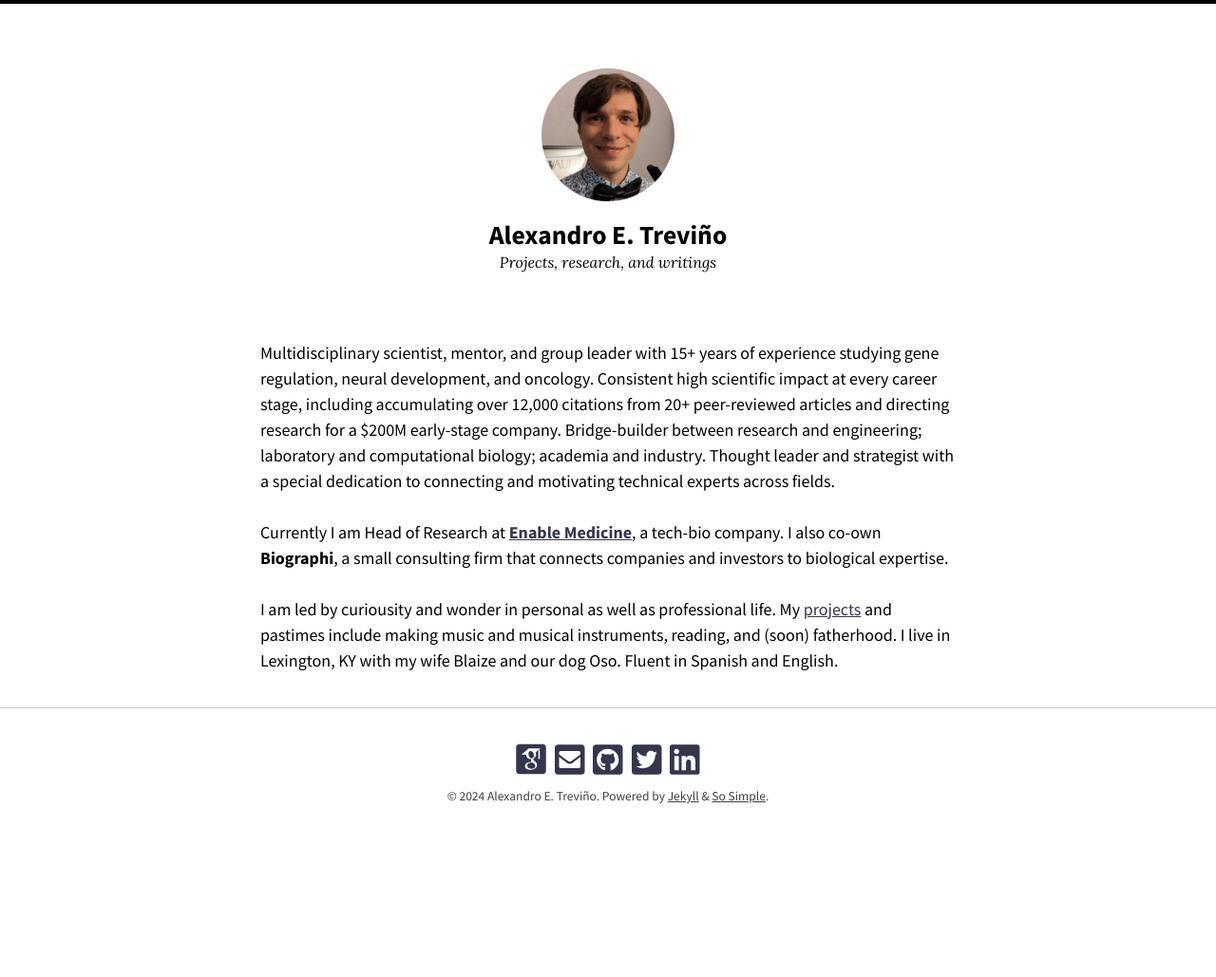
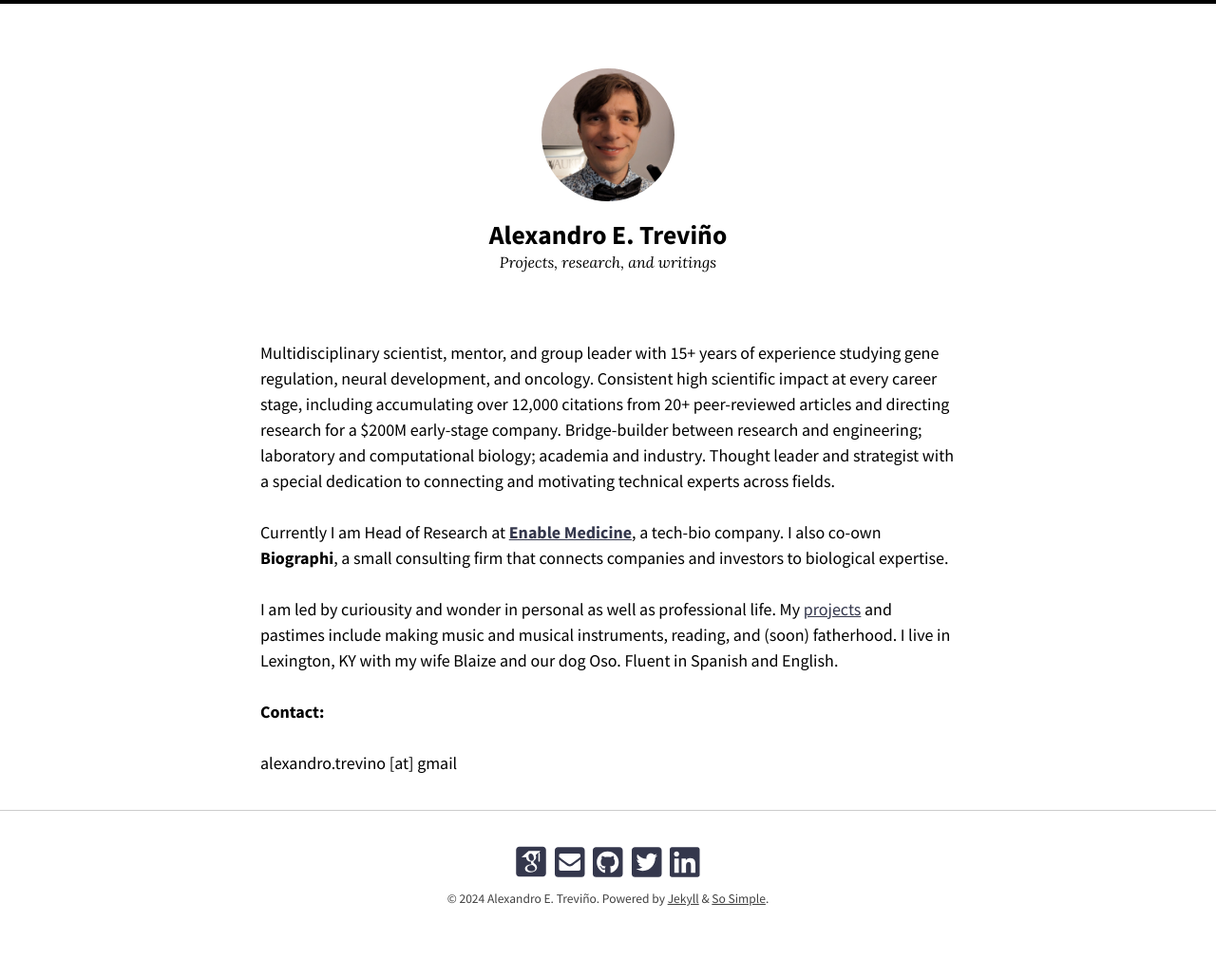
Before and after one commit to alexandrotrevino/alexandrotrevino.github.io, a Jekyll site: the page built from index.md, in a window 1280 px wide. Shown: the whole page at 95% size. Built offline with Jekyll 4.4.1, drawn with Linux system fonts in a browser that asks for light colours; nearby versions of some CDN libraries; some web fonts are replaced; before the commit the page ends 921 px from its top, so only the background shows below that.

Commit message:
update index.md

```diff
--- a/index.md
+++ b/index.md
@@ -10,3 +10,7 @@ Multidisciplinary scientist, mentor, and group leader with 15+ years of experien
 Currently I am Head of Research at [**Enable Medicine**](https://enablemedicine.com), a tech-bio company. I also co-own **Biographi**, a small consulting firm that connects companies and investors to biological expertise.
 
 I am led by curiousity and wonder in personal as well as professional life. My [projects](./projects/) and pastimes include making music and musical instruments, reading, and (soon) fatherhood. I live in Lexington, KY with my wife Blaize and our dog Oso. Fluent in Spanish and English.
+
+**Contact:**
+
+alexandro.trevino [at] gmail
```
